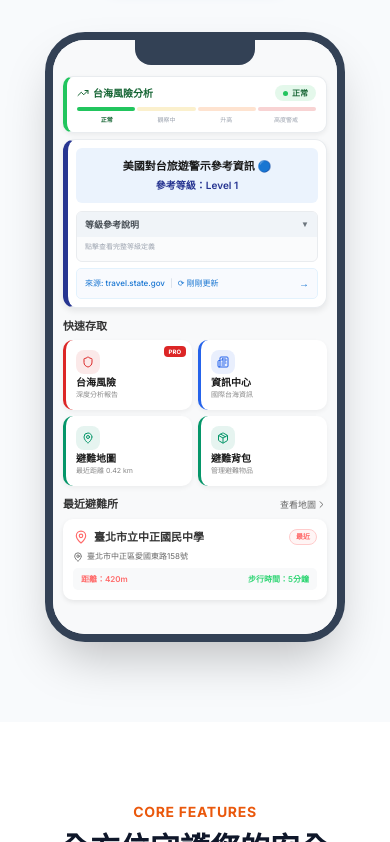
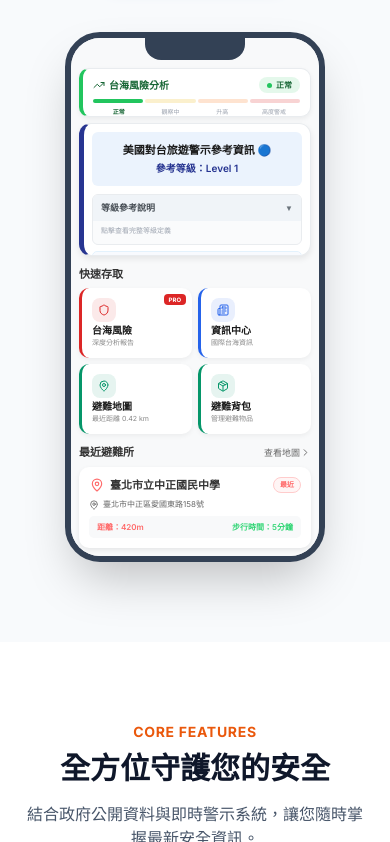
Before and after one commit to HuangChILun/emergency-shelter-privacy, a plain HTML site: page index.html in a window 390 px wide. Shown: the part 605-1447 px from the top of the page. Drawn offline with nearby package versions, Linux system fonts and the light colour scheme.

Commit message:
add mobile responsive styles for iPhone mockup
- Scale mockup to 260x530px on screens <= 640px
- Scale mockup to 230x470px on screens <= 380px
- Adjust notch size and screen padding for smaller viewports

Co-Authored-By: Claude Opus 4.6 <noreply@anthropic.com>

```diff
--- a/index.html
+++ b/index.html
@@ -232,6 +232,31 @@
         }
         .open button i[data-lucide="chevron-down"] {
             transform: rotate(180deg);
+        }
+
+        /* Mobile responsive */
+        @media (max-width: 640px) {
+            .iphone-mockup {
+                width: 260px;
+                height: 530px;
+                border-radius: 35px;
+                border-width: 6px;
+            }
+            .iphone-notch {
+                width: 100px;
+                height: 22px;
+            }
+            .mockup-screen {
+                padding: 30px 8px 8px;
+            }
+        }
+
+        @media (max-width: 380px) {
+            .iphone-mockup {
+                width: 230px;
+                height: 470px;
+                border-radius: 30px;
+            }
         }
     </style>
 </head>
```
